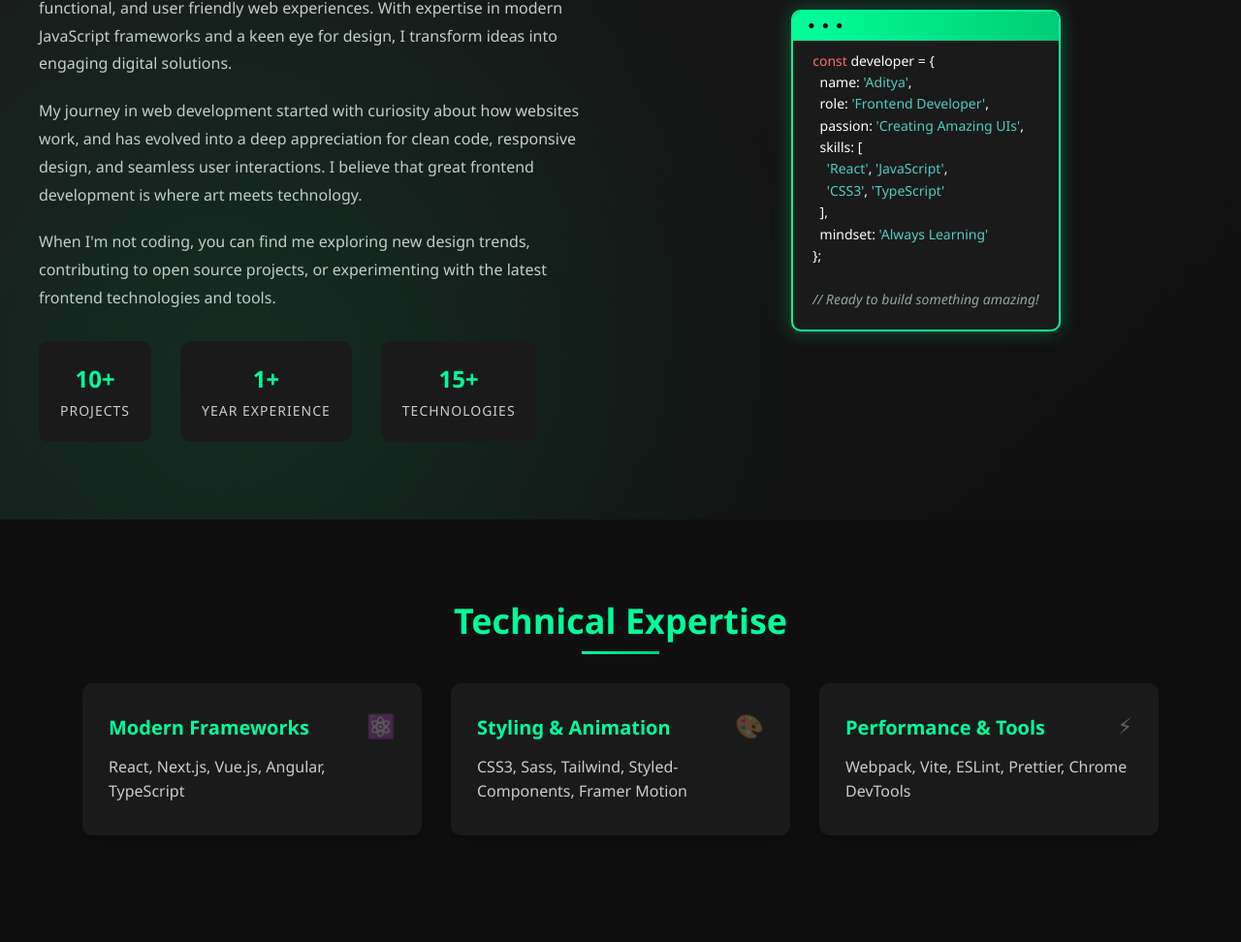
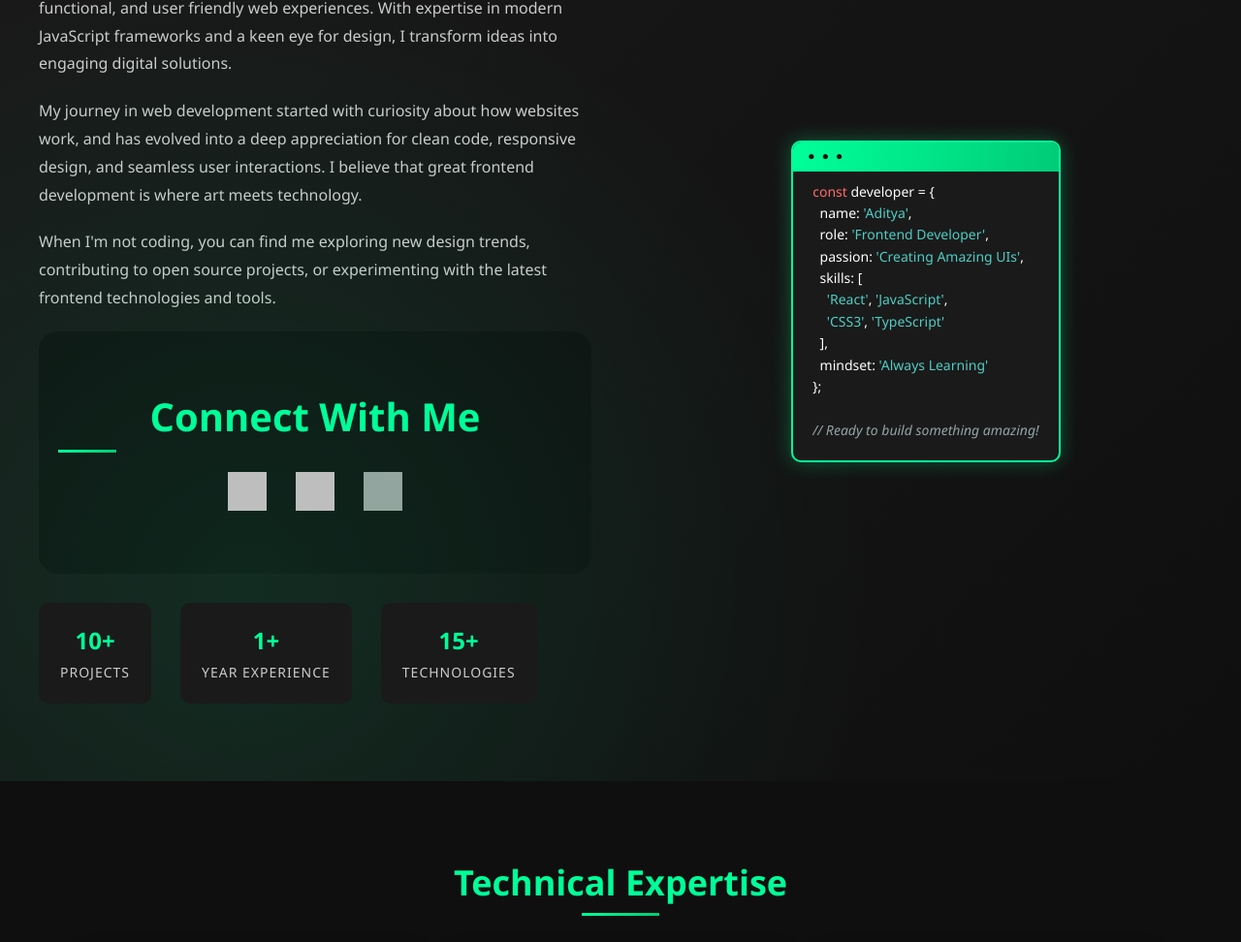
Before and after one commit to adityacodes4778/PERSONAL-PORTFOLIO, a plain HTML site: page index.html in a window 1280 px wide. Shown: the part 744-1716 px from the top of the page at 97% size. Drawn offline with Linux system fonts and the light colour scheme; grey boxes are pictures that could not be loaded.

Commit message:
Update index.html

```diff
--- a/index.html
+++ b/index.html
@@ -726,6 +726,37 @@
             contributing to open source projects, or experimenting with the
             latest frontend technologies and tools.
           </p>
+                 <section id="socials" style="padding: 60px 20px; background-color: var(--bg-color); text-align: center; border-radius: 20px;">
+  <h2 style="color: var(--accent-color); font-size: 2.5rem; margin-bottom: 30px;">Connect With Me</h2>
+
+  <div style="display: flex; justify-content: center; gap: 30px; flex-wrap: wrap;">
+    <a href="https://github.com/adityacodes4778" target="_blank">
+  <img src="https://img.icons8.com/ios-glyphs/60/ffffff/github.png"
+       alt="GitHub" width="40" height="40"
+       style="filter: brightness(1.2); transition: filter 0.3s, transform 0.3s;"
+       onmouseover="this.style.filter='drop-shadow(0 0 5px var(--accent-color))'"
+       onmouseout="this.style.filter='brightness(1.2)'"/>
+</a>
+
+
+    <a href="https://linkedin.com/in/aditya-jha-783442362" target="_blank">
+      <img src="https://cdn.jsdelivr.net/gh/devicons/devicon/icons/linkedin/linkedin-original.svg"
+           alt="LinkedIn" width="40" height="40"
+           style="filter: brightness(1.2); transition: filter 0.3s, transform 0.3s;"
+           onmouseover="this.style.filter='drop-shadow(0 0 5px var(--accent-color))'"
+           onmouseout="this.style.filter='brightness(1.2)'"/>
+    </a>
+
+        <a href="https://instagram.com/aditya__sw" target="_blank">
+      <img src="https://img.icons8.com/ios-filled/50/ffffff/instagram-new.png"
+           alt="Instagram" width="40" height="40"
+           style="transition: filter 0.3s;"
+           onmouseover="this.style.filter='drop-shadow(0 0 5px var(--accent-color))'"
+           onmouseout="this.style.filter='none'" />
+    </a>
+  </div>
+</section>
+
 
           <div class="about-stats">
             <div class="stat-item">
```
